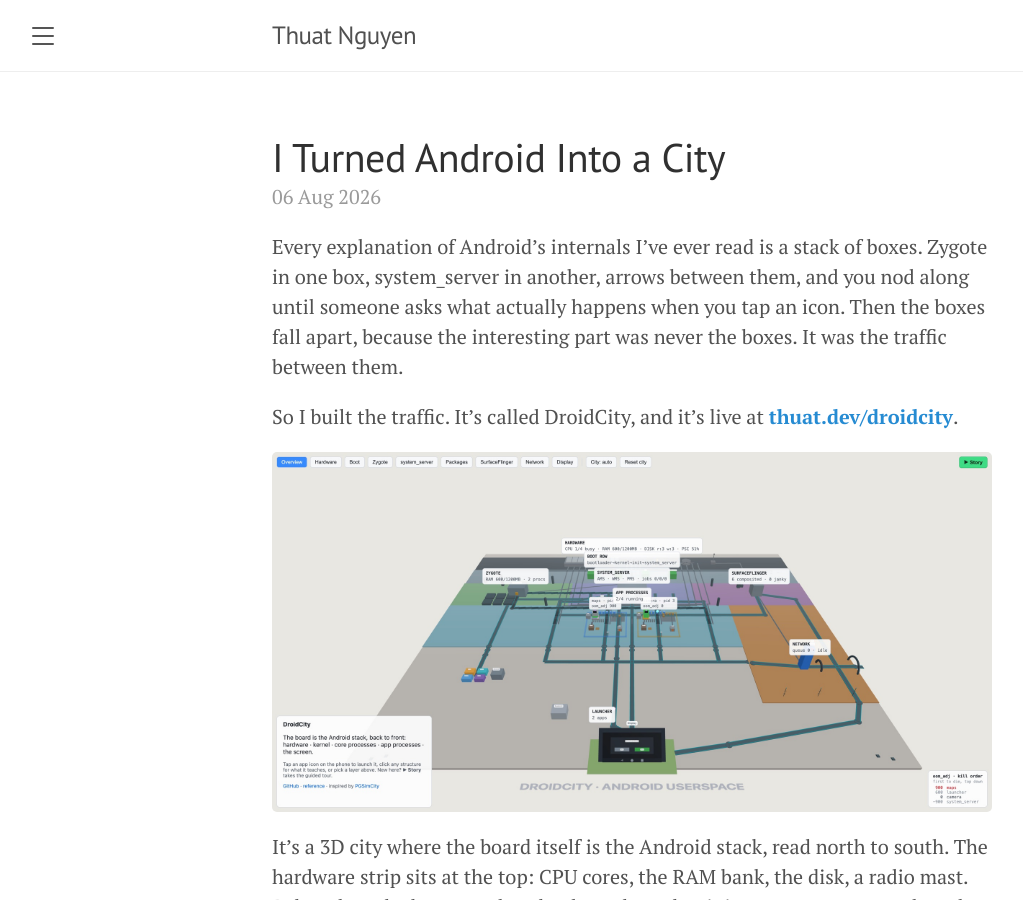
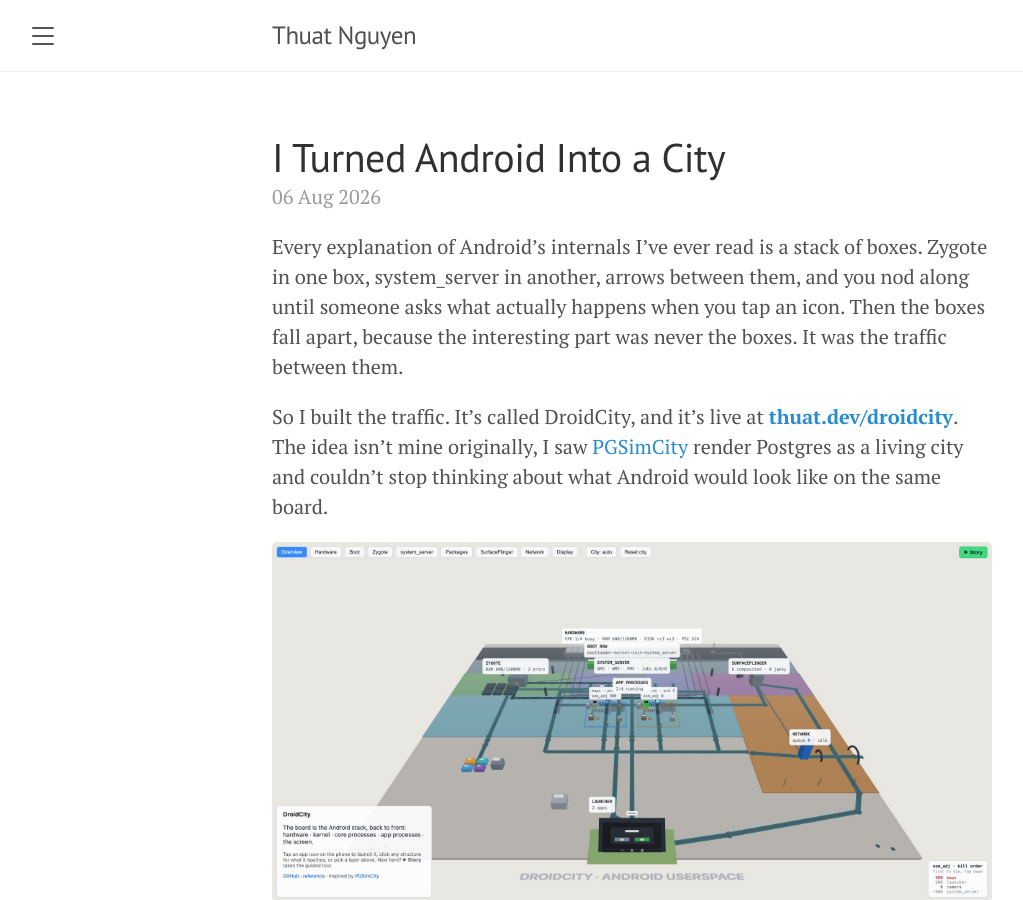
Before and after one commit to nthuat/nthuat.github.io, a Jekyll site: the page built from _posts/2026-08-06-i-turned-android-into-a-city.md, in a window 1280 px wide and 900 px high. Shown: the whole window, without its empty margins (8-1031 px from the left). Built offline with Jekyll 4.4.1, drawn with Linux system fonts in a browser that asks for light colours.

Commit message:
post: credit PGSimCity as the inspiration for DroidCity

```diff
--- a/_posts/2026-08-06-i-turned-android-into-a-city.md
+++ b/_posts/2026-08-06-i-turned-android-into-a-city.md
@@ -10,7 +10,10 @@
 It was the traffic between them.
 
 So I built the traffic. It's called DroidCity, and it's live at
-**[thuat.dev/droidcity](https://thuat.dev/droidcity/)**.
+**[thuat.dev/droidcity](https://thuat.dev/droidcity/)**. The idea isn't
+mine originally, I saw [PGSimCity](https://nikolays.github.io/PGSimCity/)
+render Postgres as a living city and couldn't stop thinking about what
+Android would look like on the same board.
 
 [![DroidCity, the whole board laid out as the Android stack, with a working phone screen at the front edge](/assets/droidcity-overview.jpg)](https://thuat.dev/droidcity/)
 
```
